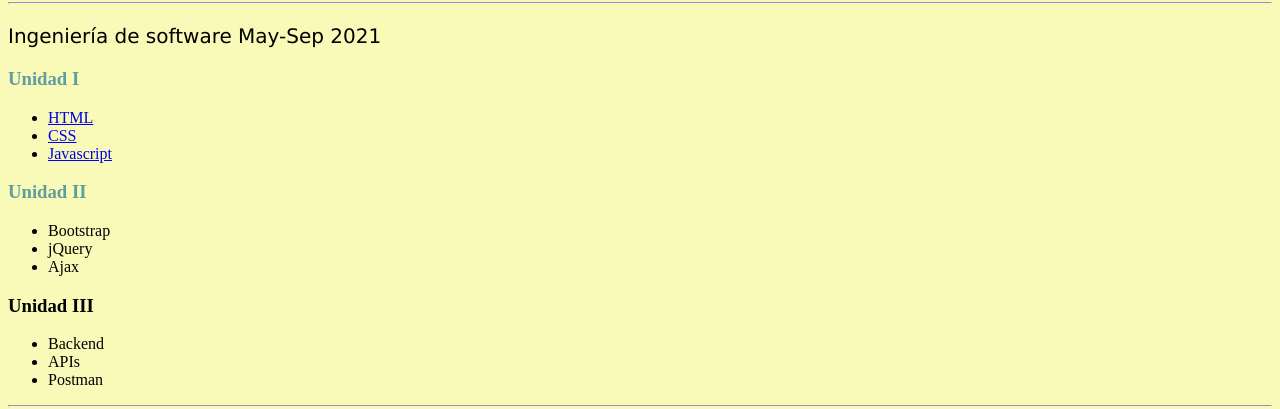
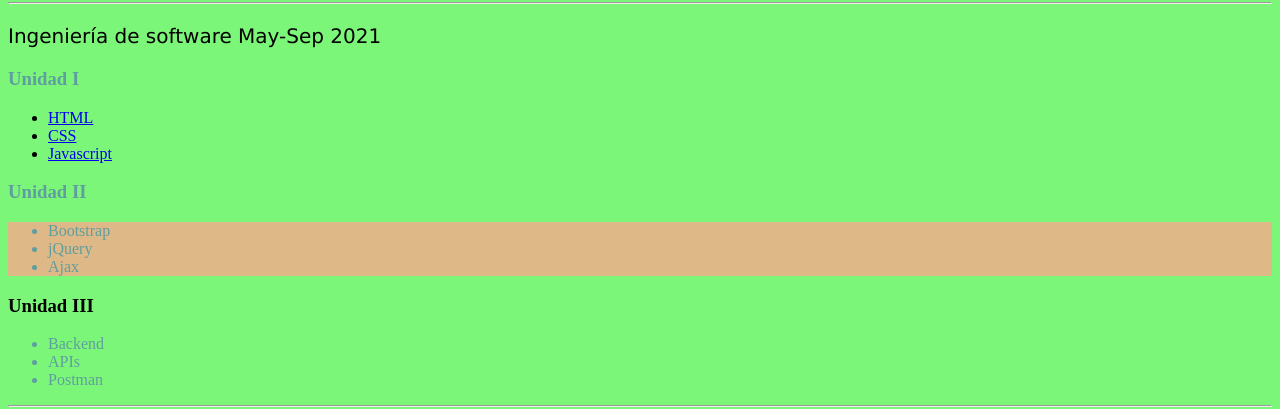
Before and after one commit to Andreswg4/ejercicio-1-nrc-5227-html, a plain HTML site: page home.html in a window 1280 px wide. Shown: the part 392-801 px from the top of the page. Drawn offline with Linux system fonts and the light colour scheme.

Commit message:
CSS class ejemplos

```diff
--- a/css/style.css
+++ b/css/style.css
@@ -1,5 +1,5 @@
 body {
-    background-color: rgb(249, 250, 184);
+    background-color: rgb(124, 246, 120);
 }
 
 h1 {
@@ -25,3 +25,7 @@ img {
 .color-text {
     color: cadetblue;
 }
+
+.background-color-special {
+    background-color: burlywood;
+}
--- a/home.html
+++ b/home.html
@@ -21,13 +21,13 @@
         <li><a href="pages/javascript.html">Javascript</a></li>
     </ul>
     <h3 class="color-text">Unidad II</h3>
-    <ul>
+    <ul class="color-text background-color-special">
         <li>Bootstrap</li>
         <li>jQuery</li>
         <li>Ajax</li>
     </ul>
     <h3>Unidad III</h3>
-    <ul>
+    <ul class="color-text">
         <li>Backend</li>
         <li>APIs</li>
         <li>Postman</li>
```
